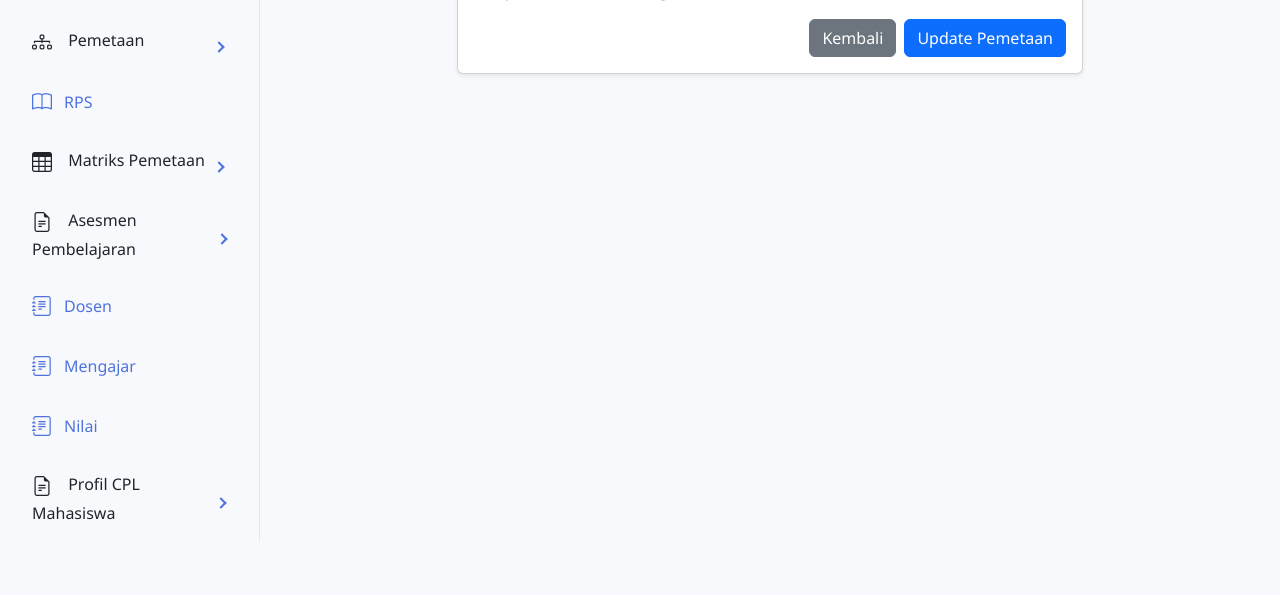
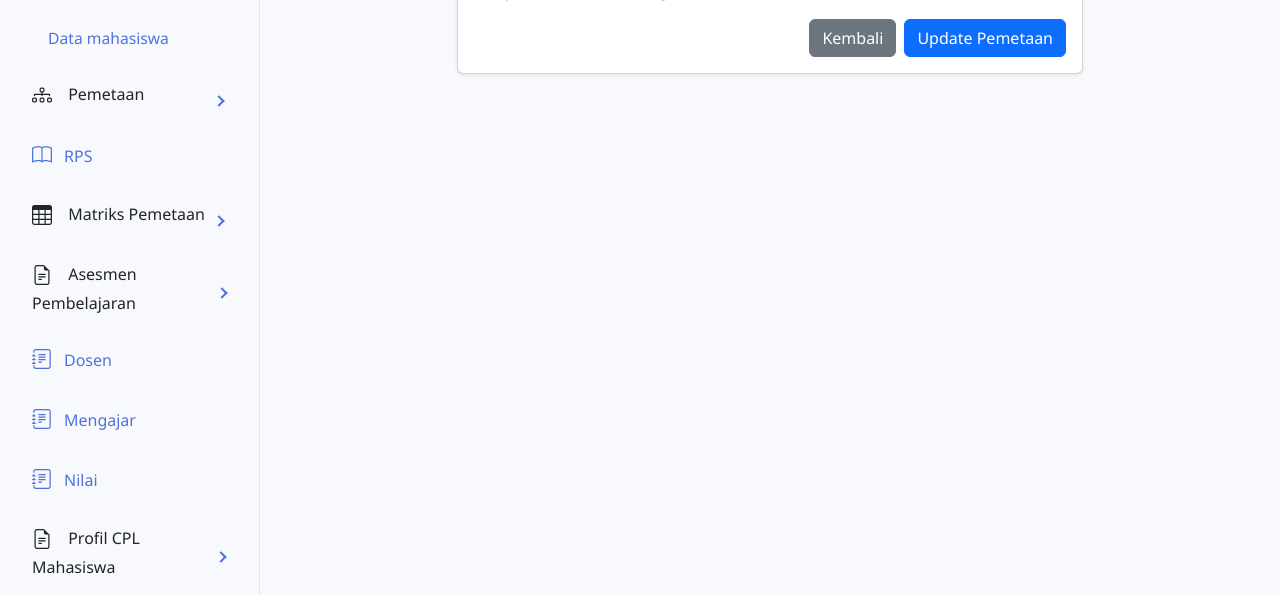
Before and after one commit to BryanApriliusTuah/Aplikasi-OBE, a CodeIgniter 4 app: the page made by app/Views/admin/bk_mk/edit.php in a window 1280 px wide, after a click on "Master Data". Shown: the part 508-1103 px from the top of the page. Before the commit the page ends 1049 px from the top, so only its background shows below. Run offline with PHP 8.4 and a stand-in for CodeIgniter, Linux system fonts and the light colour scheme; the template is opened without the code that fills it, so the values that code supplies are empty; some libraries are stand-ins or nearby versions.

Commit message:
Add new mahasiswa menu

```diff
--- a/app/Views/layouts/admin_layout.php
+++ b/app/Views/layouts/admin_layout.php
@@ -35,7 +35,8 @@
 					'admin/bahan-kajian',
 					'admin/mata-kuliah',
 					'admin/cpmk',
-					'admin/dosen'
+					'admin/dosen',
+					'admin/mahasiswa'
 				];
 				$isMasterDataOpen = in_array(uri_string(), $masterDataUris);
 				?>
@@ -52,6 +53,7 @@
 						<li><a class="nav-link <?= uri_string() == 'admin/mata-kuliah' ? 'active' : '' ?>" href="<?= base_url('admin/mata-kuliah') ?>" data-bs-toggle="tooltip" data-bs-placement="right" title="Kelola Mata Kuliah yang Ditawarkan">Mata Kuliah</a></li>
 						<li><a class="nav-link <?= uri_string() == 'admin/cpmk' ? 'active' : '' ?>" href="<?= base_url('admin/cpmk') ?>" data-bs-toggle="tooltip" data-bs-placement="right" title="Kelola Capaian Pembelajaran Mata Kuliah (CPMK)">CPMK</a></li>
 						<li><a class="nav-link <?= uri_string() == 'admin/dosen' ? 'active' : '' ?>" href="<?= base_url('admin/dosen') ?>" data-bs-toggle="tooltip" data-bs-placement="right" title="Kelola Data Dosen">Data Dosen</a></li>
+						<li><a class="nav-link <?= uri_string() == 'admin/mahasiswa' ? 'active' : '' ?>" href="<?= base_url('admin/mahasiswa') ?>" data-bs-toggle="tooltip" data-bs-placement="right" title="Kelola Data Mahasiswa">Data mahasiswa</a></li>
 					</ul>
 				</li>
 
```
